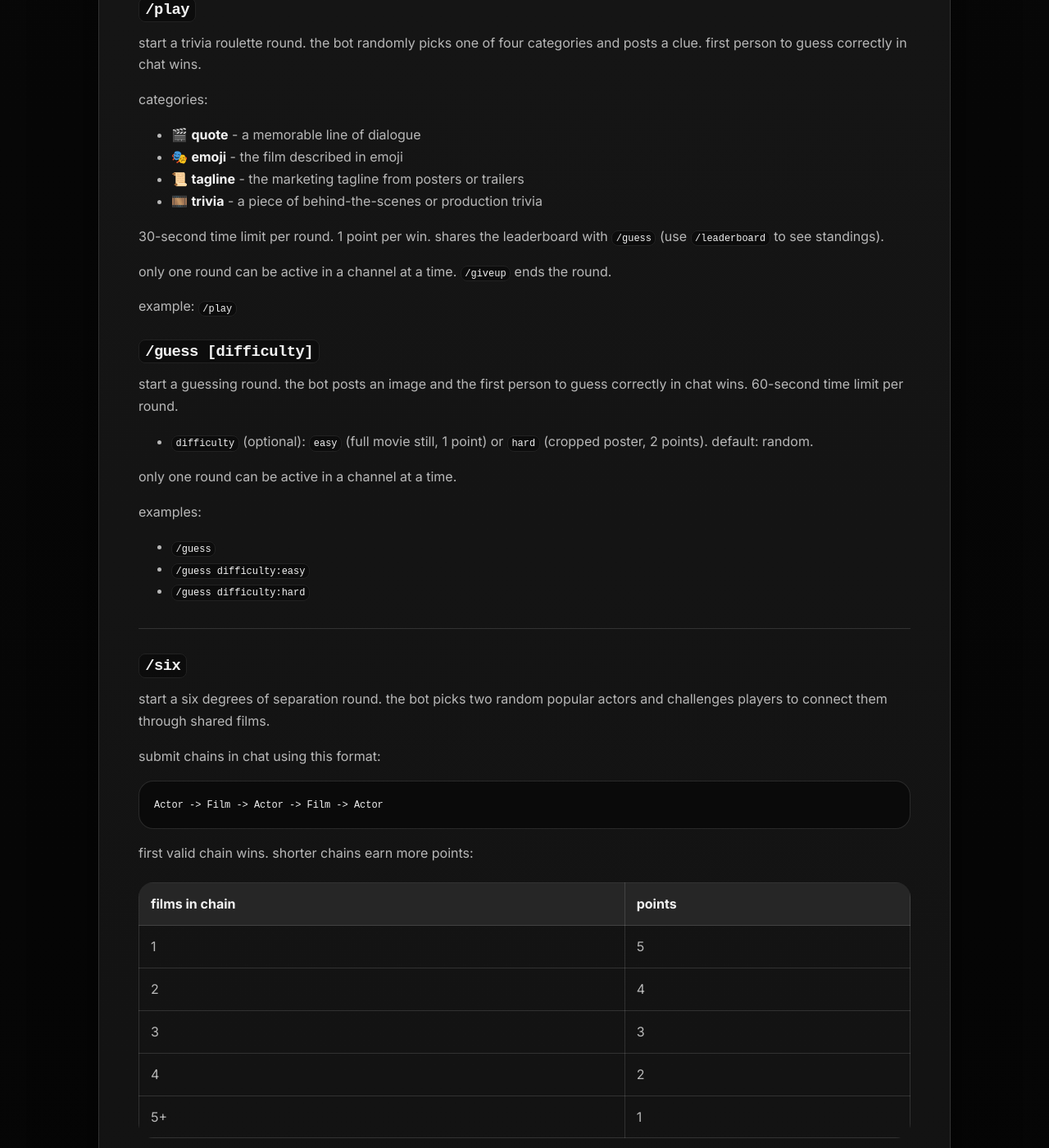
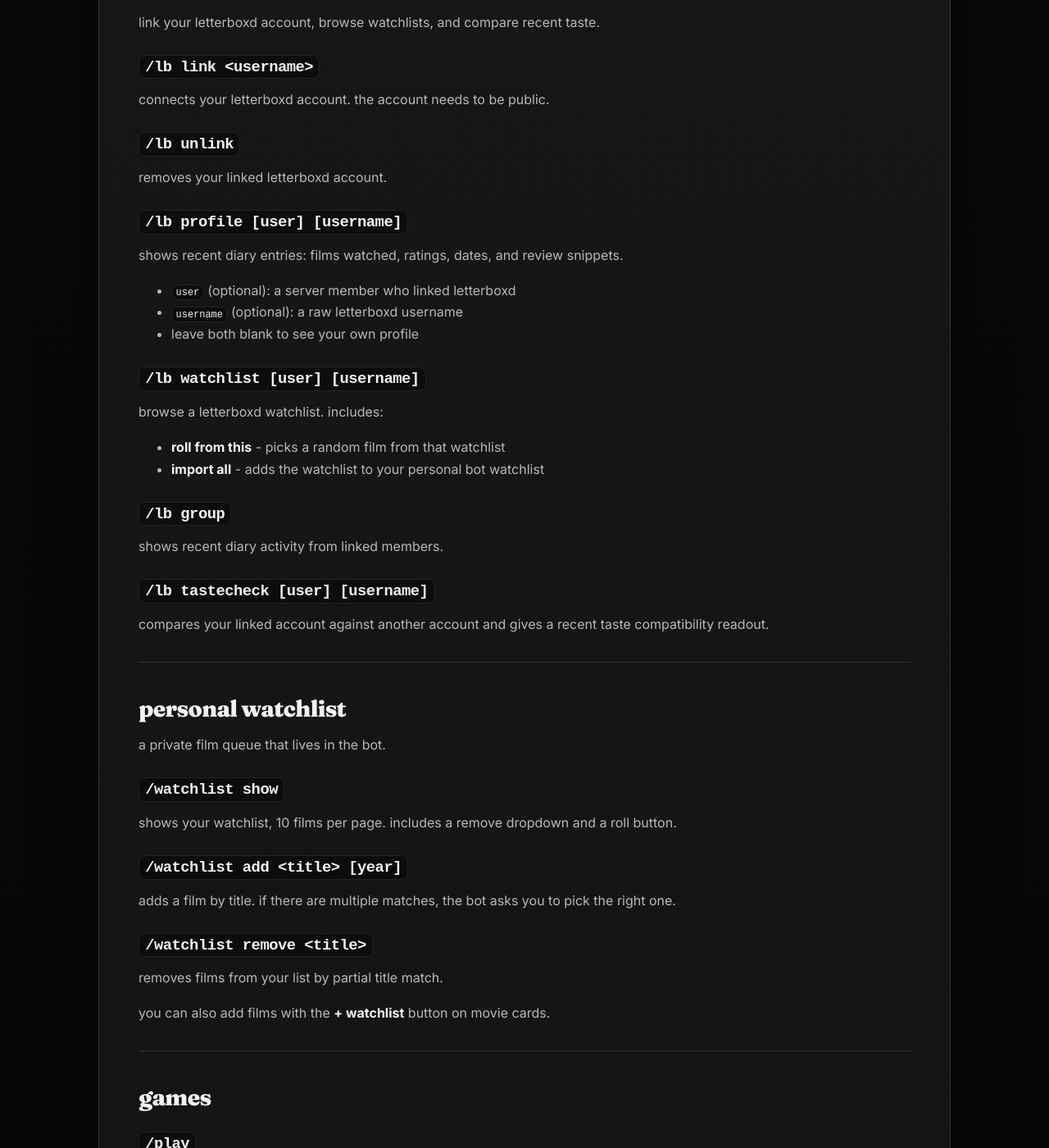
Before and after one commit to rupertosandez/sucklingsite, a Jekyll site: the page built from COMMANDS.md, in a window 1280 px wide and 1400 px high, scrolled down 4845 px. Shown: the whole window at 82% size. Built offline with Jekyll 4.4.1, drawn with Linux system fonts in a browser that asks for light colours; some of the changed text lies outside the part shown.

Commit message:
Document v2.0.0 commands

```diff
--- a/COMMANDS.md
+++ b/COMMANDS.md
@@ -22,7 +22,7 @@ quick about card for the bot.
 ## lookup & discovery
 
 ### `/suck <title> [year]`
-look up a movie. returns a card with the synopsis, director, runtime, where to watch it (theaters, streaming), and whether or not it's available in the RB9 plex library.
+look up a movie. returns a card with the synopsis, director, runtime, where to watch it (theaters, streaming), and whether or not it's available in the RB9 plex library. cards include **+ watchlist**, and show **rent this** when the film is in rb9.
 
 - `title` (required): the movie title to search for
 - `year` (optional): filter by release year if multiple matches exist
@@ -36,7 +36,7 @@ examples:
 ---
 
 ### `/roll [decade] [runtime]`
-get a random movie recommendation. filters are optional — leave blank for a fully random pick.
+get a random movie recommendation. filters are optional — leave blank for a fully random pick. cards include **+ watchlist**, and show **rent this** when the film is in rb9.
 
 - `decade` (optional): e.g. `1980s`, `2010s`
 - `runtime` (optional): `short` (under 90 min), `medium` (90-120 min), or `long` (over 120 min)
@@ -53,7 +53,7 @@ examples:
 commands that pull from the return by 9 plex library.
 
 ### `/rb9`
-picks a random movie from the library. returns title, summary, runtime, and poster.
+picks a random movie from the library. returns title, summary, runtime, and poster. includes **+ watchlist** and **rent this**.
 
 ### `/rb9stats`
 overall library summary: total movie count, total runtime, year range, oldest film, newest film, most recently added, average rating.
@@ -80,7 +80,7 @@ bar chart breakdown of films per decade in the library.
 top 10 genres in the library by count.
 
 ### `/rb9randomscene`
-a random film + a random backdrop image from it.
+a random film + a random backdrop image from it. includes **+ watchlist** and **rent this**.
 
 ---
 
@@ -97,7 +97,7 @@ rent a random film from the library. you get up to **2 re-rolls** before the bot
 
 films you've rented before are never offered again (all-time exclusion, any status).
 
-> you can also rent a specific film directly from the 📼 button on `/rb9`, `/rb9randomscene`, `/suck`, `/roll`, and the daily recommendation — no rerolls for those since you're choosing intentionally.
+> you can also rent a specific film directly from the **rent this** button on `/rb9`, `/rb9randomscene`, `/suck`, `/roll`, and the daily recommendation — no rerolls for those since you're choosing intentionally.
 
 ---
 
@@ -163,6 +163,54 @@ example: `/untrack conjuring`
 
 ### `/tracked`
 show every movie currently being tracked, plus who added each one.
+
+---
+
+## letterboxd
+
+link your letterboxd account, browse watchlists, and compare recent taste.
+
+### `/lb link <username>`
+connects your letterboxd account. the account needs to be public.
+
+### `/lb unlink`
+removes your linked letterboxd account.
+
+### `/lb profile [user] [username]`
+shows recent diary entries: films watched, ratings, dates, and review snippets.
+
+- `user` (optional): a server member who linked letterboxd
+- `username` (optional): a raw letterboxd username
+- leave both blank to see your own profile
+
+### `/lb watchlist [user] [username]`
+browse a letterboxd watchlist. includes:
+
+- **roll from this** - picks a random film from that watchlist
+- **import all** - adds the watchlist to your personal bot watchlist
+
+### `/lb group`
+shows recent diary activity from linked members.
+
+### `/lb tastecheck [user] [username]`
+compares your linked account against another account and gives a recent taste compatibility readout.
+
+---
+
+## personal watchlist
+
+a private film queue that lives in the bot.
+
+### `/watchlist show`
+shows your watchlist, 10 films per page. includes a remove dropdown and a roll button.
+
+### `/watchlist add <title> [year]`
+adds a film by title. if there are multiple matches, the bot asks you to pick the right one.
+
+### `/watchlist remove <title>`
+removes films from your list by partial title match.
+
+you can also add films with the **+ watchlist** button on movie cards.
 
 ---
 
@@ -248,6 +296,8 @@ the streaming feature only announces films hitting digital for the first time
 
 - movie titles in `/suck` and `/track` support fuzzy matching, so you don't need exact punctuation or capitalization
 - the dropdown menu that appears for ambiguous titles times out after 60 seconds — just run the command again if it expires
+- film cards can be saved with **+ watchlist**; rb9 films can also be rented with **rent this**
+- your personal `/watchlist show` command is private
 - both games and tracking are server-wide — anyone can add to the tracked list and play
 - leaderboards are separate for `/guess` and `/six` — winning at one doesn't affect the other
 
```
Also changed, not shown: CHANGELOG.md.
